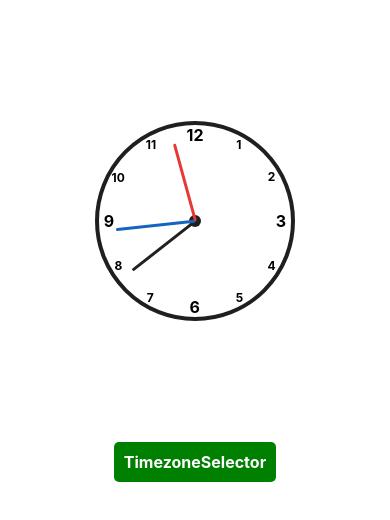
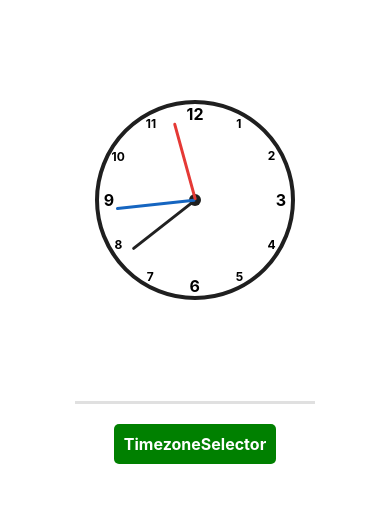
Before and after one commit to adiomordo-dotcom/react-native-clock-assignment, a React Native app: screen / in a window 390 px wide. Shown: the top 520 px of the page. Built offline with nearby package versions, Linux system fonts and the light colour scheme; no server answers.

Commit message:
feat: add TimezoneContext, and auto-close modal on timezone select

```diff
--- a/App.tsx
+++ b/App.tsx
@@ -5,8 +5,7 @@
  * @format
  */
 
-import { useState } from 'react';
-import { StatusBar, StyleSheet, useColorScheme, Text } from 'react-native';
+import { StatusBar, StyleSheet, useColorScheme, Text, View } from 'react-native';
 import {
   SafeAreaProvider,
   SafeAreaView,
@@ -15,7 +14,7 @@ import useTimezones from './src/hooks/useTimezones';
 import AnalogClock from './src/components/AnalogClock';
 import TimezoneSelector from './src/components/TimezoneSelector';
 import { formatTimezoneName } from './src/utils/timezone';
-import { Timezone } from './src/api/types';
+import { TimezoneProvider, useSelectedTimezone } from './src/context/TimezoneContext';
 
 function App() {
   const isDarkMode = useColorScheme() === 'dark';
@@ -23,28 +22,35 @@ function App() {
   return (
     <SafeAreaProvider>
       <StatusBar barStyle={isDarkMode ? 'light-content' : 'dark-content'} />
+      <TimezoneProvider>
         <AppContent />
+      </TimezoneProvider>
     </SafeAreaProvider>
   );
 }
 
 function AppContent() {
   const { timezones, loading } = useTimezones();
-  const [selectedTimezone, setSelectedTimezone] = useState<Timezone | undefined>(undefined);
-
-  const onTimezoneSelect = (timezone: Timezone) => {
-    setSelectedTimezone(timezone);
-  }
+  const { selectedTimezone, setSelectedTimezone } = useSelectedTimezone();
 
   return (
     <SafeAreaView style={styles.container}>
+      <View style={styles.clockSection}>
         <AnalogClock timezone={selectedTimezone} />
-      <Text>{selectedTimezone && `${selectedTimezone.countryName} - ${formatTimezoneName(selectedTimezone.zoneName)}`}</Text>
+        {selectedTimezone && (
+          <View style={styles.timezoneLabel}>
+            <Text style={styles.countryName}>{selectedTimezone.countryName}</Text>
+            <Text style={styles.zoneName}>{formatTimezoneName(selectedTimezone.zoneName)}</Text>
+          </View>
+        )}
+      </View>
+      <View style={styles.controlsSection}>
         <TimezoneSelector
           timezones={timezones}
           loading={loading}
-        onSelect={onTimezoneSelect}
+          onSelect={setSelectedTimezone}
         />
+      </View>
     </SafeAreaView>
   );
 }
@@ -55,6 +61,33 @@ const styles = StyleSheet.create({
     justifyContent: 'center',
     alignItems: 'center',
   },
+  clockSection: {
+    flex: 1,                    // top half
+    justifyContent: 'center',
+    alignItems: 'center',
+    borderBottomWidth: StyleSheet.hairlineWidth * 3,
+    borderBottomColor: '#E0E0E0',
+  },
+  controlsSection: {
+    flex: 1,                    // bottom half
+    justifyContent: 'center',
+    alignItems: 'center',
+    padding: 20,
+    gap: 16,
+  },
+  timezoneLabel: {
+    alignItems: 'center',
+    marginVertical: 10
+  },
+  countryName: {
+    fontSize: 20,
+    fontWeight: 'bold',
+  },
+  zoneName: {
+    fontSize: 14,
+    color: '#666',
+    marginTop: 4,
+  },
 });
 
 export default App;
--- a/src/components/TimezoneSelector/index.tsx
+++ b/src/components/TimezoneSelector/index.tsx
@@ -2,6 +2,7 @@ import React, { useCallback, useState } from 'react'
 import { View, Text, Pressable, Modal, ActivityIndicator, StyleSheet } from 'react-native'
 import { TimezoneSelectorProps } from './types';
 import TimezoneList from './TimezoneList';
+import { Timezone } from '../../api/types';
 
 const ModalHeader = ({ onClose }: { onClose: () => void }) => (
     <View style={styles.header}>
@@ -30,6 +31,11 @@ function TimezoneSelector({ timezones, loading, onSelect }: TimezoneSelectorProp
         setVisible(false);
     }, []);
 
+    const onItemSelect = useCallback((timezone: Timezone) => {
+        onSelect(timezone);
+        setVisible(false);
+    }, [onSelect]);
+
     return (
         <View style={styles.container}>
             <Pressable style={styles.button} onPress={onPress}>
@@ -38,7 +44,7 @@ function TimezoneSelector({ timezones, loading, onSelect }: TimezoneSelectorProp
             <Modal visible={visible} onRequestClose={onRequestClose} animationType="slide">
                 <View style={styles.container}>
                     <ModalHeader onClose={onRequestClose} />
-                    {loading ? <LoadingComponent /> : <TimezoneList timezones={timezones} onItemSelect={onSelect} />}
+                    {loading ? <LoadingComponent /> : <TimezoneList timezones={timezones} onItemSelect={onItemSelect} />}
                 </View>
             </Modal>
         </View>
--- /dev/null
+++ b/src/context/TimezoneContext.tsx
@@ -0,0 +1,30 @@
+import React, { createContext, useContext, useMemo, useState } from 'react';
+import { Timezone } from '../api/types';
+
+interface TimezoneContextValue {
+    selectedTimezone: Timezone | undefined;
+    setSelectedTimezone: (timezone: Timezone) => void;
+}
+
+const TimezoneContext = createContext<TimezoneContextValue | undefined>(undefined);
+
+export function TimezoneProvider({ children }: { children: React.ReactNode }) {
+    const [selectedTimezone, setSelectedTimezone] = useState<Timezone | undefined>(undefined);
+
+    const value = useMemo(() => ({
+        selectedTimezone,
+        setSelectedTimezone
+    }), [selectedTimezone]);
+
+    return (
+        <TimezoneContext.Provider value={value}>
+            {children}
+        </TimezoneContext.Provider>
+    )
+}
+
+export function useSelectedTimezone() {
+    const context = useContext(TimezoneContext);
+    if (!context) throw new Error('useSelectedTimezone must be used within TimezoneProvider');
+    return context;
+}
```
Lines whose indentation alone changed are shown as unchanged.
